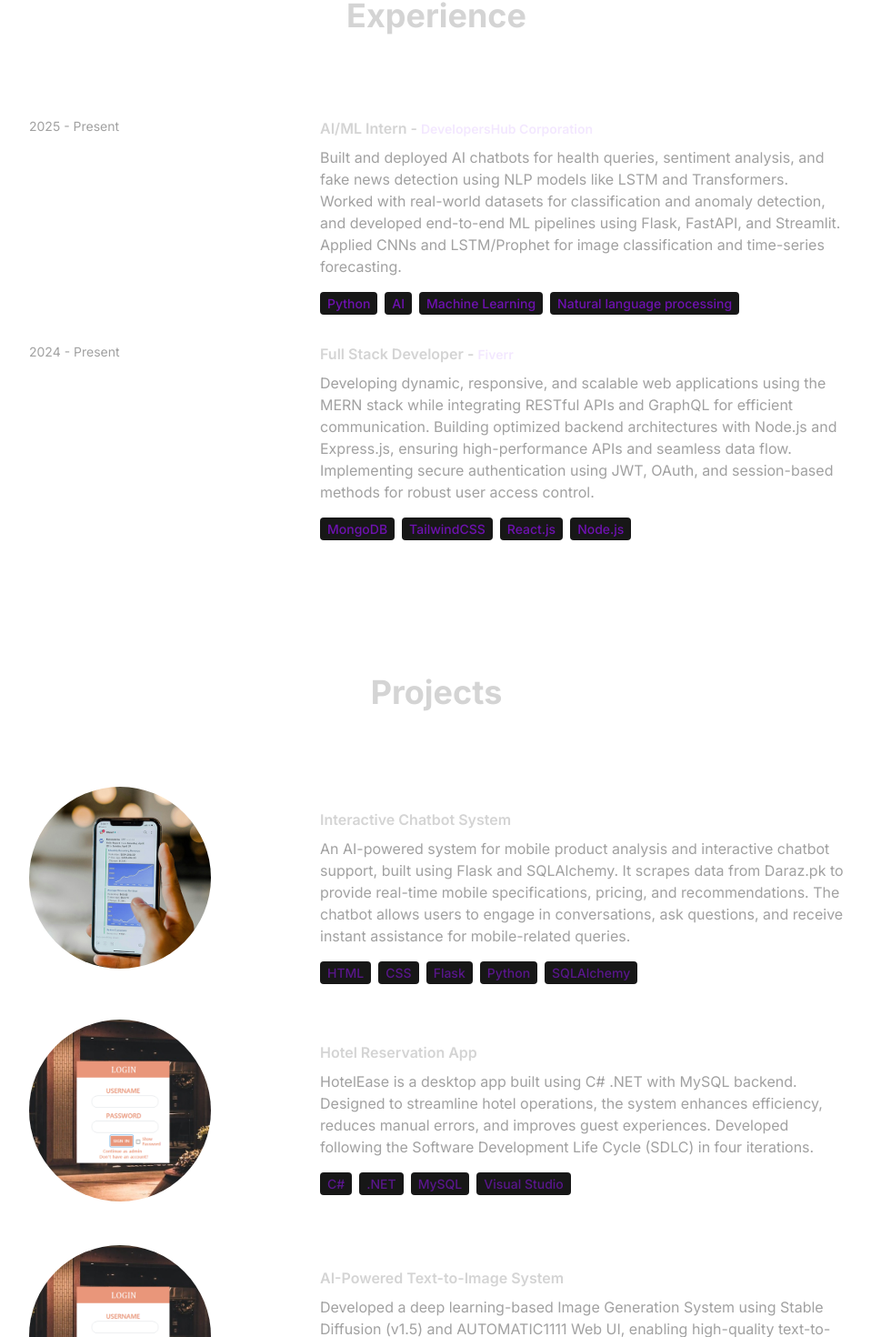
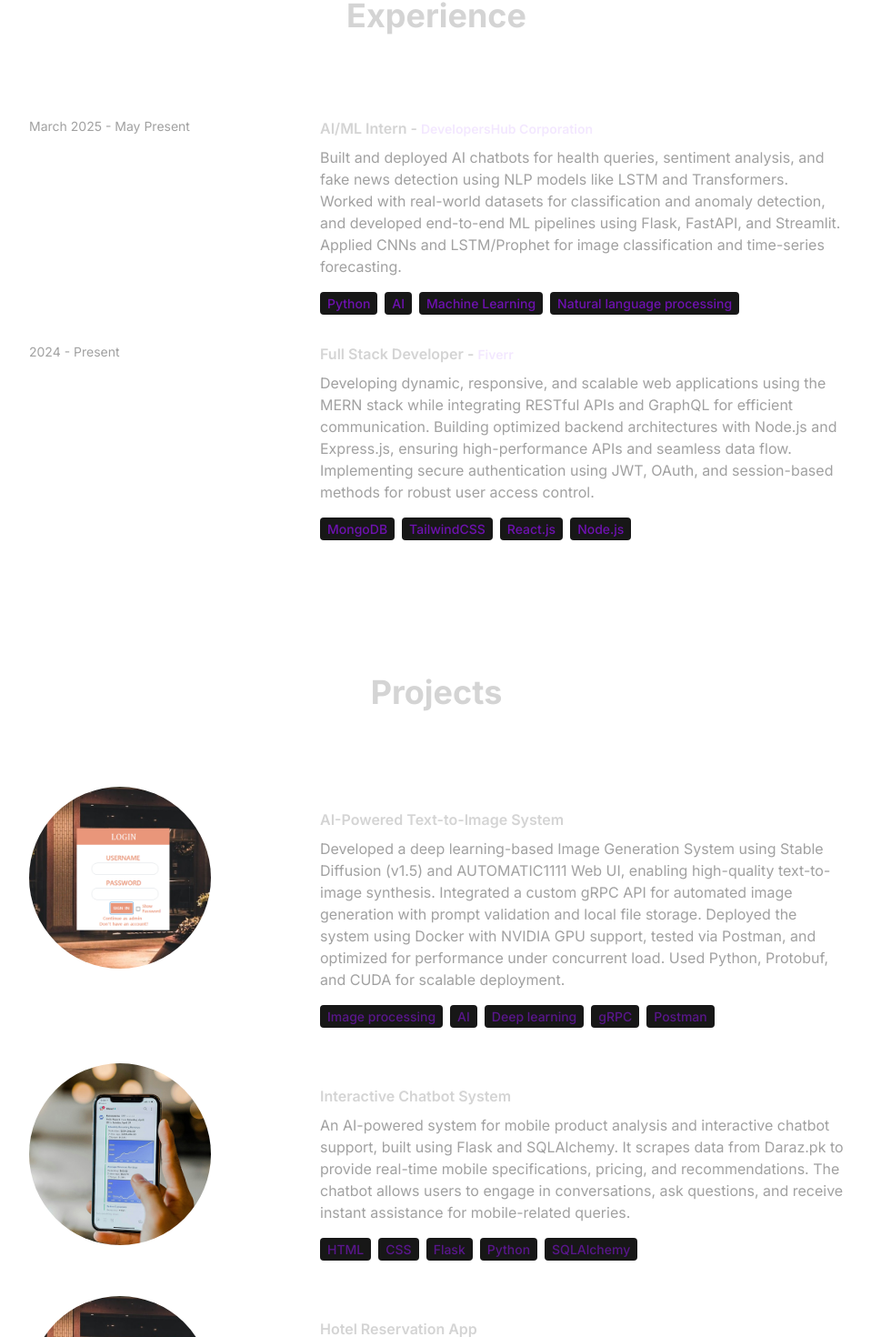
Before and after one commit to ammar-Gits/Portfolio-ReactJS, a React (Vite) app: page / in a window 1280 px wide. Shown: the part 2613-4083 px from the top of the page at 91% size, without its empty margins (160-1118 px from the left). Built offline with nearby package versions, Linux system fonts and the light colour scheme; a web font is replaced by a local one.

Commit message:
Update index.js

```diff
--- a/src/constants/index.js
+++ b/src/constants/index.js
@@ -3,7 +3,7 @@ import project2 from "../assets/projects/project-2.png";
 import project3 from "../assets/projects/project-3.png";
 import project4 from "../assets/projects/project-4.jpg";
 import project5 from "../assets/projects/project-5.png";
-
+import project6 from "../assets/projects/project-6.png";
 export const HERO_CONTENT = `I’m a passionate software developer specializing in Artificial Intelligence, with a focus on training AI models, optimizing ANNs, and applying NLP and Computer Vision for real-world solutions. Alongside AI, I build dynamic, scalable web apps using the MERN stack. I’m skilled in solving complex problems using data structures, algorithms, and MySQL. My goal is to create efficient, intelligent, and impactful tech solutions.`
 
 export const ABOUT_TEXT = `3rd year student at FAST NUCES with a passion for AI-driven solutions and full-stack development, I thrive in collaborative environments where innovation and creativity take center stage. I actively engage in hands-on projects, refining my skills in debugging, performance optimization, and real-world application development.
@@ -32,7 +32,7 @@ export const EDUCATION = [
 
 export const EXPERIENCES = [
   {
-    year: "2025 - Present",
+    year: "March 2025 - May Present",
     role: "AI/ML Intern",
     company: "DevelopersHub Corporation",
     description: `Built and deployed AI chatbots for health queries, sentiment analysis, and fake news detection using NLP models like LSTM and Transformers. Worked with real-world datasets for classification and anomaly detection, and developed end-to-end ML pipelines using Flask, FastAPI, and Streamlit. Applied CNNs and LSTM/Prophet for image classification and time-series forecasting.`,
@@ -49,6 +49,13 @@ export const EXPERIENCES = [
 
 export const PROJECTS = [
   {
+    title: "AI-Powered Text-to-Image System",
+    image: project2,
+    description:
+      "Developed a deep learning-based Image Generation System using Stable Diffusion (v1.5) and AUTOMATIC1111 Web UI, enabling high-quality text-to-image synthesis. Integrated a custom gRPC API for automated image generation with prompt validation and local file storage. Deployed the system using Docker with NVIDIA GPU support, tested via Postman, and optimized for performance under concurrent load. Used Python, Protobuf, and CUDA for scalable deployment.",
+    technologies: ["Image processing", "AI", "Deep learning", "gRPC", "Postman"],
+  },
+  {
     title: "Interactive Chatbot System",
     image: project1,
     description:
@@ -62,14 +69,6 @@ export const PROJECTS = [
       "HotelEase is a desktop app built using C# .NET with MySQL backend. Designed to streamline hotel operations, the system enhances efficiency, reduces manual errors, and improves guest experiences. Developed following the Software Development Life Cycle (SDLC) in four iterations.",
     technologies: ["C#", ".NET", "MySQL", "Visual Studio"],
   },
-  {
-    title: "AI-Powered Text-to-Image System",
-    image: project2,
-    description:
-      "Developed a deep learning-based Image Generation System using Stable Diffusion (v1.5) and AUTOMATIC1111 Web UI, enabling high-quality text-to-image synthesis. Integrated a custom gRPC API for automated image generation with prompt validation and local file storage. Deployed the system using Docker with NVIDIA GPU support, tested via Postman, and optimized for performance under concurrent load. Used Python, Protobuf, and CUDA for scalable deployment.",
-    technologies: ["Image processing", "AI", "Deep learning", "gRPC", "Postman"],
-  },
-
   {
     title: "Netflix Clone",
     image: project5,
```
